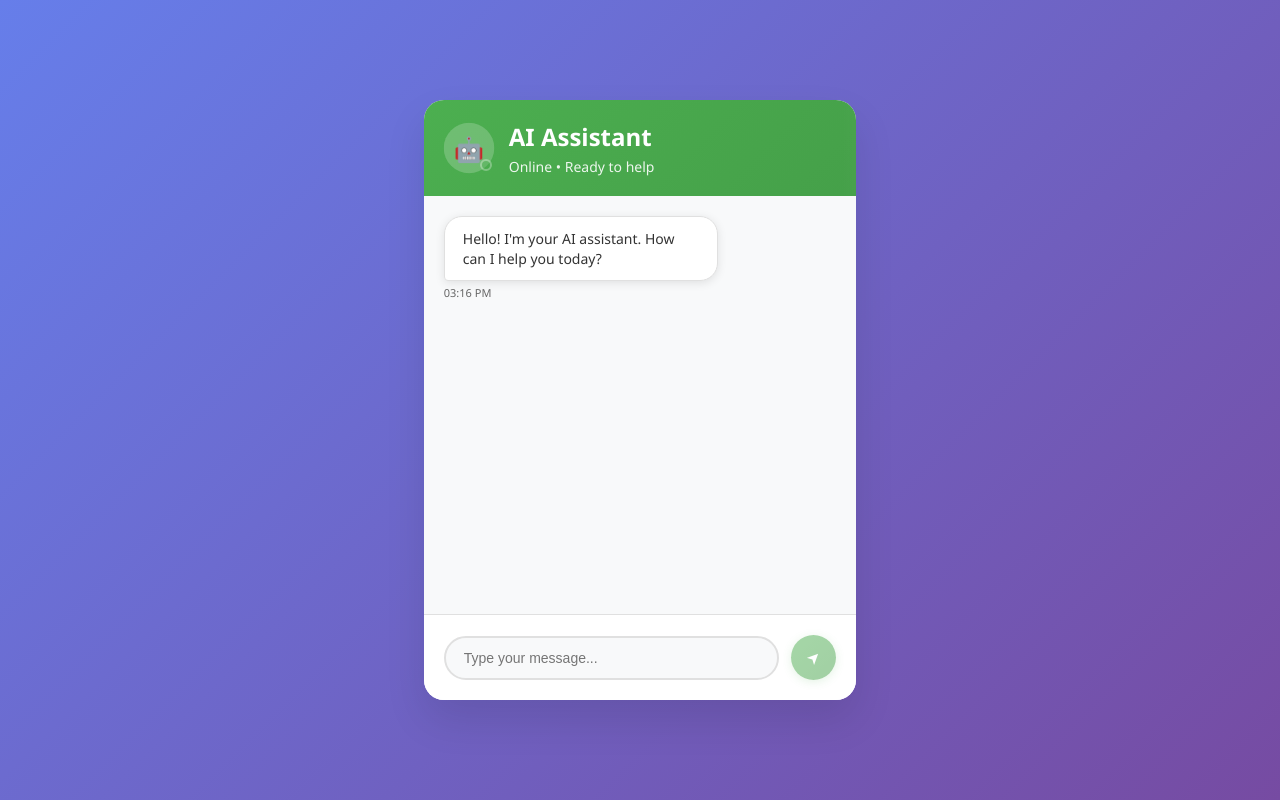
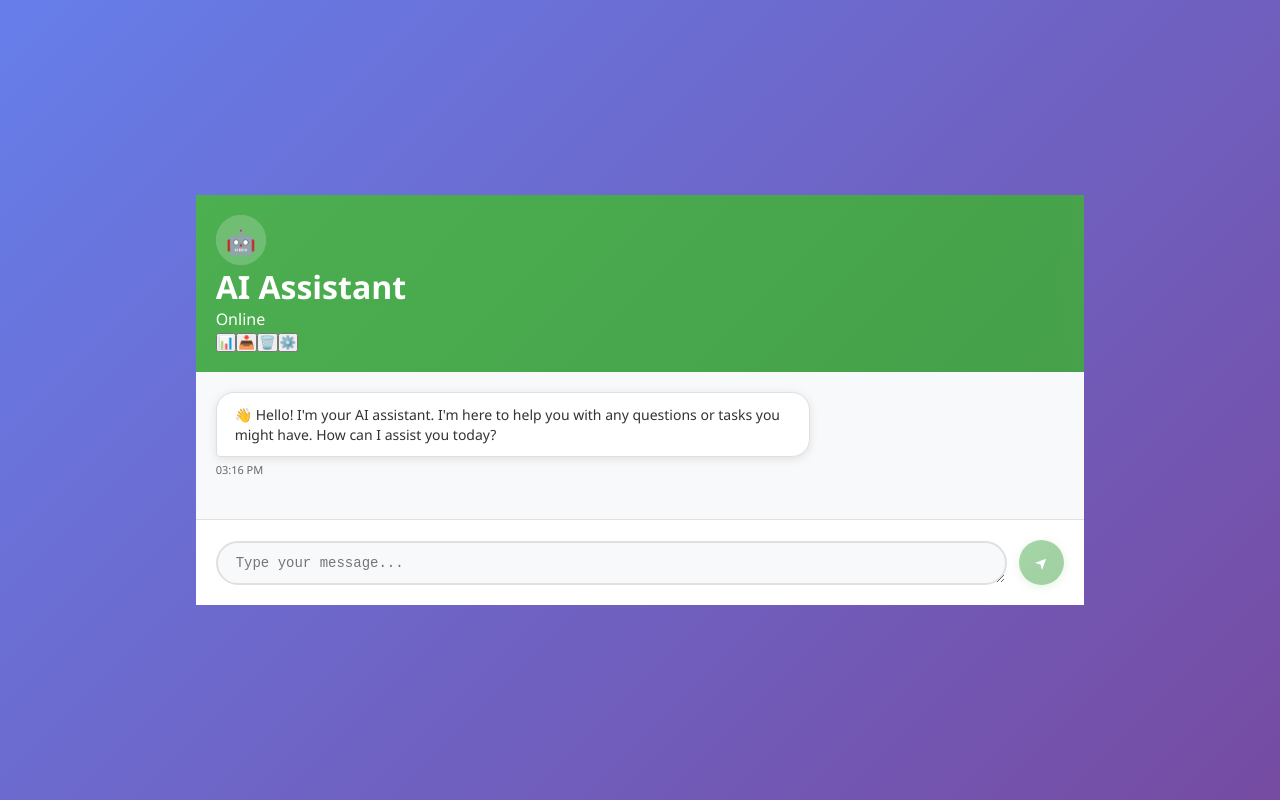
Before and after one commit to yukesshwaran21/Clyra, a React (Create React App) app in the folder chatbot/: page / in a window 1280 px wide. Built offline with nearby package versions, Linux system fonts and the light colour scheme.

Commit message:
Updated App.js

```diff
--- a/chatbot/src/App.js
+++ b/chatbot/src/App.js
@@ -4,19 +4,42 @@ import { useState, useEffect, useRef } from "react"
 import "./globals.css"
 
 export default function ChatBot() {
-  const [messages, setMessages] = useState([
-    {
-      id: 1,
-      text: "Hello! I'm your AI assistant. How can I help you today?",
-      sender: "bot",
-      timestamp: new Date(),
-    },
-  ])
+  const [messages, setMessages] = useState([])
   const [inputMessage, setInputMessage] = useState("")
   const [isLoading, setIsLoading] = useState(false)
   const [isTyping, setIsTyping] = useState(false)
+  const [isOnline, setIsOnline] = useState(true)
+  const [showSettings, setShowSettings] = useState(false)
+  const [darkMode, setDarkMode] = useState(false)
+  const [fontSize, setFontSize] = useState("medium")
+  const [stats, setStats] = useState(null)
+  const [showStats, setShowStats] = useState(false)
   const messagesEndRef = useRef(null)
   const sessionId = useRef(Math.random().toString(36).substring(7))
+  const inputRef = useRef(null)
+
+  // Initialize with welcome message
+  useEffect(() => {
+    const welcomeMessage = {
+      id: "welcome-" + Date.now(),
+      text: "👋 Hello! I'm your AI assistant. I'm here to help you with any questions or tasks you might have. How can I assist you today?",
+      sender: "bot",
+      timestamp: new Date(),
+    }
+    setMessages([welcomeMessage])
+
+    // Check online status
+    const handleOnline = () => setIsOnline(true)
+    const handleOffline = () => setIsOnline(false)
+
+    window.addEventListener("online", handleOnline)
+    window.addEventListener("offline", handleOffline)
+
+    return () => {
+      window.removeEventListener("online", handleOnline)
+      window.removeEventListener("offline", handleOffline)
+    }
+  }, [])
 
   const scrollToBottom = () => {
     messagesEndRef.current?.scrollIntoView({ behavior: "smooth" })
@@ -28,10 +51,10 @@ export default function ChatBot() {
 
   const sendMessage = async (e) => {
     e.preventDefault()
-    if (!inputMessage.trim() || isLoading) return
+    if (!inputMessage.trim() || isLoading || !isOnline) return
 
     const userMessage = {
-      id: Date.now(),
+      id: "user-" + Date.now(),
       text: inputMessage,
       sender: "user",
       timestamp: new Date(),
@@ -57,26 +80,30 @@ export default function ChatBot() {
       const data = await response.json()
 
       if (data.status === "success") {
-        setTimeout(() => {
+        setTimeout(
+          () => {
             const botMessage = {
-            id: Date.now() + 1,
+              id: "bot-" + Date.now(),
               text: data.response,
               sender: "bot",
               timestamp: new Date(),
             }
             setMessages((prev) => [...prev, botMessage])
             setIsTyping(false)
-        }, 1000)
+          },
+          Math.random() * 1000 + 500,
+        ) // Random delay for more natural feel
       } else {
         throw new Error(data.error || "Failed to get response")
       }
     } catch (error) {
       console.error("Error:", error)
       const errorMessage = {
-        id: Date.now() + 1,
-        text: "Sorry, I'm having trouble connecting. Please try again.",
+        id: "error-" + Date.now(),
+        text: "I apologize, but I'm experiencing some technical difficulties. Please check your connection and try again. 🔧",
         sender: "bot",
         timestamp: new Date(),
+        isError: true,
       }
       setMessages((prev) => [...prev, errorMessage])
       setIsTyping(false)
@@ -85,33 +112,163 @@ export default function ChatBot() {
     }
   }
 
+  const clearChat = async () => {
+    try {
+      await fetch(`http://localhost:5000/api/clear/${sessionId.current}`, {
+        method: "DELETE",
+      })
+      setMessages([
+        {
+          id: "welcome-" + Date.now(),
+          text: "Chat cleared! How can I help you today? 😊",
+          sender: "bot",
+          timestamp: new Date(),
+        },
+      ])
+    } catch (error) {
+      console.error("Error clearing chat:", error)
+    }
+  }
+
+  const exportChat = async () => {
+    try {
+      const response = await fetch(`http://localhost:5000/api/export/${sessionId.current}`)
+      const data = await response.json()
+
+      const blob = new Blob([JSON.stringify(data, null, 2)], { type: "application/json" })
+      const url = URL.createObjectURL(blob)
+      const a = document.createElement("a")
+      a.href = url
+      a.download = `chat-export-${new Date().toISOString().split("T")[0]}.json`
+      document.body.appendChild(a)
+      a.click()
+      document.body.removeChild(a)
+      URL.revokeObjectURL(url)
+    } catch (error) {
+      console.error("Error exporting chat:", error)
+    }
+  }
+
+  const getStats = async () => {
+    try {
+      const response = await fetch(`http://localhost:5000/api/stats/${sessionId.current}`)
+      const data = await response.json()
+      setStats(data)
+      setShowStats(true)
+    } catch (error) {
+      console.error("Error getting stats:", error)
+    }
+  }
+
   const formatTime = (timestamp) => {
     return timestamp.toLocaleTimeString([], { hour: "2-digit", minute: "2-digit" })
   }
 
+  const handleKeyPress = (e) => {
+    if (e.key === "Enter" && !e.shiftKey) {
+      e.preventDefault()
+      sendMessage(e)
+    }
+  }
+
   return (
-    <div className="chat-container">
-      <div className="chat-header">
-        <div className="header-content">
+    <div className={`chat-app ${darkMode ? "dark-mode" : ""} font-${fontSize}`}>
+      {/* Header */}
+      <header className="chat-header">
+        <div className="header-left">
           <div className="bot-avatar">
             <div className="avatar-circle">
               <span className="bot-icon">🤖</span>
             </div>
-            <div className="status-indicator"></div>
+            <div className={`status-dot ${isOnline ? "online" : "offline"}`}></div>
           </div>
-          <div className="header-text">
+          <div className="header-info">
             <h1>AI Assistant</h1>
-            <p>Online • Ready to help</p>
+            <p className="status-text">{isOnline ? (isTyping ? "Typing..." : "Online") : "Offline"}</p>
+          </div>
+        </div>
+
+        <div className="header-actions">
+          <button className="action-btn" onClick={getStats} title="View Statistics">
+            📊
+          </button>
+          <button className="action-btn" onClick={exportChat} title="Export Chat">
+            📥
+          </button>
+          <button className="action-btn" onClick={clearChat} title="Clear Chat">
+            🗑️
+          </button>
+          <button className="action-btn" onClick={() => setShowSettings(!showSettings)} title="Settings">
+            ⚙️
+          </button>
+        </div>
+      </header>
+
+      {/* Settings Panel */}
+      {showSettings && (
+        <div className="settings-panel">
+          <div className="settings-content">
+            <h3>Settings</h3>
+            <div className="setting-item">
+              <label>
+                <input type="checkbox" checked={darkMode} onChange={(e) => setDarkMode(e.target.checked)} />
+                Dark Mode
+              </label>
+            </div>
+            <div className="setting-item">
+              <label>Font Size:</label>
+              <select value={fontSize} onChange={(e) => setFontSize(e.target.value)}>
+                <option value="small">Small</option>
+                <option value="medium">Medium</option>
+                <option value="large">Large</option>
+              </select>
             </div>
           </div>
         </div>
+      )}
 
-      <div className="messages-container">
+      {/* Stats Modal */}
+      {showStats && stats && (
+        <div className="modal-overlay" onClick={() => setShowStats(false)}>
+          <div className="modal-content" onClick={(e) => e.stopPropagation()}>
+            <h3>Chat Statistics</h3>
+            <div className="stats-grid">
+              <div className="stat-item">
+                <span className="stat-label">Total Messages:</span>
+                <span className="stat-value">{stats.total_messages}</span>
+              </div>
+              <div className="stat-item">
+                <span className="stat-label">Your Messages:</span>
+                <span className="stat-value">{stats.user_messages}</span>
+              </div>
+              <div className="stat-item">
+                <span className="stat-label">AI Responses:</span>
+                <span className="stat-value">{stats.bot_messages}</span>
+              </div>
+            </div>
+            <button className="close-btn" onClick={() => setShowStats(false)}>
+              Close
+            </button>
+          </div>
+        </div>
+      )}
+
+      {/* Messages Container */}
+      <main className="messages-container">
+        <div className="messages-wrapper">
           {messages.map((message) => (
-          <div key={message.id} className={`message ${message.sender === "user" ? "user-message" : "bot-message"}`}>
+            <div
+              key={message.id}
+              className={`message ${message.sender === "user" ? "user-message" : "bot-message"} ${message.isError ? "error-message" : ""}`}
+            >
               <div className="message-content">
-              <div className="message-bubble">{message.text}</div>
-              <div className="message-time">{formatTime(message.timestamp)}</div>
+                <div className="message-bubble">
+                  <div className="message-text">{message.text}</div>
+                </div>
+                <div className="message-meta">
+                  <span className="message-time">{formatTime(message.timestamp)}</span>
+                  {message.sender === "user" && <span className="message-status">✓</span>}
+                </div>
               </div>
             </div>
           ))}
@@ -119,7 +276,8 @@ export default function ChatBot() {
           {isTyping && (
             <div className="message bot-message">
               <div className="message-content">
-              <div className="message-bubble typing-indicator">
+                <div className="message-bubble typing-bubble">
+                  <div className="typing-indicator">
                     <div className="typing-dots">
                       <span></span>
                       <span></span>
@@ -128,25 +286,43 @@ export default function ChatBot() {
                   </div>
                 </div>
               </div>
+            </div>
           )}
           <div ref={messagesEndRef} />
         </div>
+      </main>
 
+      {/* Input Area */}
+      <footer className="input-area">
         <form onSubmit={sendMessage} className="input-form">
           <div className="input-container">
-          <input
-            type="text"
+            <textarea
+              ref={inputRef}
               value={inputMessage}
               onChange={(e) => setInputMessage(e.target.value)}
-            placeholder="Type your message..."
-            disabled={isLoading}
+              onKeyPress={handleKeyPress}
+              placeholder={isOnline ? "Type your message..." : "You're offline. Check your connection."}
+              disabled={isLoading || !isOnline}
               className="message-input"
+              rows="1"
             />
-          <button type="submit" disabled={isLoading || !inputMessage.trim()} className="send-button">
-            <span className="send-icon">➤</span>
+            <button
+              type="submit"
+              disabled={isLoading || !inputMessage.trim() || !isOnline}
+              className="send-button"
+              title="Send message"
+            >
+              {isLoading ? <div className="loading-spinner"></div> : <span className="send-icon">➤</span>}
             </button>
           </div>
         </form>
+
+        {!isOnline && (
+          <div className="offline-indicator">
+            <span>🔴 You're offline. Please check your internet connection.</span>
+          </div>
+        )}
+      </footer>
     </div>
   )
 }
```
Lines whose indentation alone changed are shown as unchanged.
